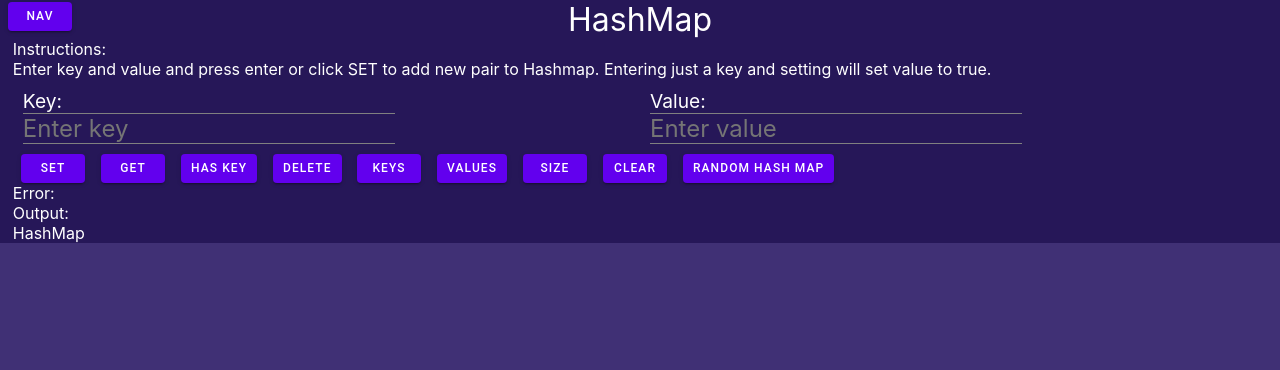
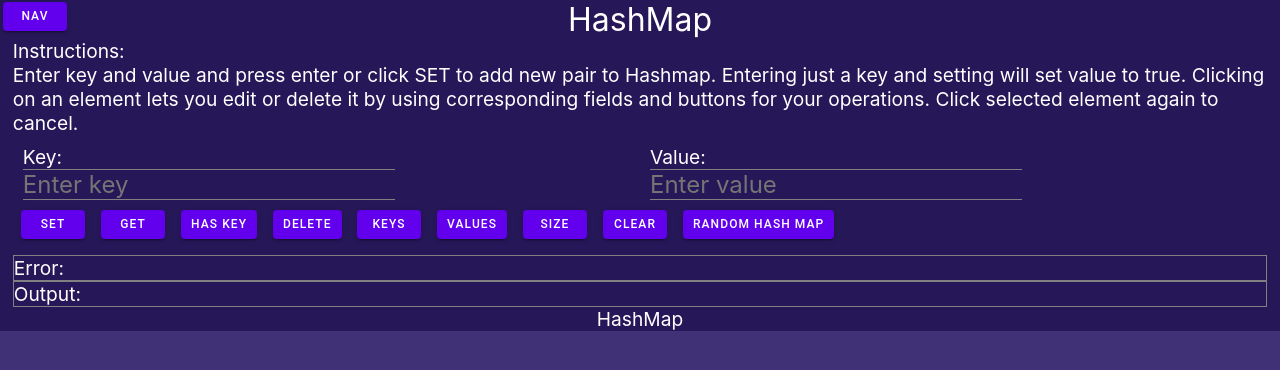
Before and after one commit to kjameer0/hashmap-visualizer, a React (Vite) app: page /hashmap in a window 1280 px wide. Shown: the top 370 px of the page. Built offline with nearby package versions, Linux system fonts and the light colour scheme.

Commit message:
finished hashmap visualizer

```diff
--- /dev/null
+++ b/src/components/BinaryTree.tsx
@@ -0,0 +1,3 @@
+export default function BinaryTree() {
+  return <></>;
+}
--- a/src/components/HashVis.tsx
+++ b/src/components/HashVis.tsx
@@ -2,15 +2,34 @@ import { useState } from 'react';
 export default function HashVis({
   hashmap,
   setHashmap,
+  selected,
+  setSelected,
+  setHashKey,
 }: {
   hashmap: Map<string, string>;
   setHashmap: (map: Map<string, string>) => void;
+  selected: string;
+  setSelected: (a: string) => void;
+  setHashKey: (key: string) => void;
 }) {
+  function handleSelect(e: React.MouseEvent<HTMLLIElement>, pair: string[]) {
+    if (selected === pair[0]) {
+      setSelected('');
+      setHashKey('');
+      return;
+    }
+    setSelected(pair[0]);
+    setHashKey(pair[0]);
+  }
   return (
     <ul>
       {Array.from(hashmap).map((pair, index) => {
         return (
-          <li key={index}>
+          <li
+            key={index}
+            onClick={(e) => handleSelect(e, pair)}
+            style={{ backgroundColor: selected === pair[0] ? 'white' : undefined }}
+          >
             <p>{pair[0]}</p>
             <p>{pair[1]}</p>
           </li>
--- a/src/components/NavBar.tsx
+++ b/src/components/NavBar.tsx
@@ -1,7 +1,6 @@
 import React, { useState } from 'react';
 import { NavLink } from 'react-router-dom';
 import CSS from 'csstype';
-//just make a cosmetic version
 const barStyle: CSS.Properties = {
   height: '100%',
   width: '0',
@@ -54,6 +53,11 @@ export default function NavBar({
             HashMap
           </NavLink>
         </li>
+        <li>
+          <NavLink className={'nh'} to="/binary-tree" onClick={() => setOpen(!open)}>
+            Binary Tree
+          </NavLink>
+        </li>
       </ul>
     </nav>
   );
--- a/src/components/visualizers/hashmap.tsx
+++ b/src/components/visualizers/hashmap.tsx
@@ -8,6 +8,7 @@ export default function HashMap() {
   const [hashVal, setHashVal] = useState('');
   const [errorText, setErrorText] = useState('');
   const [output, setOutPut] = useState('');
+  const [selected, setSelected] = useState('');
   //error text is cleared if hashmap or output is updated
   useEffect(() => {
     setErrorText('');
@@ -17,6 +18,11 @@ export default function HashMap() {
     setOutPut('');
   }, [hashmap]);
 
+  useEffect(() => {
+    if (selected.length > 0 && hashKey !== selected) {
+      setSelected('');
+    }
+  }, [hashKey]);
   function resetFields() {
     // reset text fields
     setHashKey('');
@@ -107,11 +113,13 @@ export default function HashMap() {
   return (
     <div className="container">
       <h1>HashMap</h1>
-      <div className="instructions">
-        <p>Instructions:</p>
+      <div className="hash-instructions">
+        <h2>Instructions:</h2>
         <p>
           Enter key and value and press enter or click SET to add new pair to Hashmap. Entering just
-          a key and setting will set value to true.
+          a key and setting will set value to true. Clicking on an element lets you edit or delete
+          it by using corresponding fields and buttons for your operations. Click selected element
+          again to cancel.
         </p>
       </div>
       <div className={'hash-form'}>
@@ -177,7 +185,13 @@ export default function HashMap() {
       </div>
       <div className="hash-visual">
         <h2>HashMap</h2>
-        <HashVis hashmap={hashmap} setHashmap={setHashmap} />
+        <HashVis
+          hashmap={hashmap}
+          setHashmap={setHashmap}
+          setHashKey={setHashKey}
+          selected={selected}
+          setSelected={setSelected}
+        />
       </div>
     </div>
   );
--- a/src/index.css
+++ b/src/index.css
@@ -1,9 +1,10 @@
 @import './styles/reset.css';
-//main styles line 5
-//array styles line 100
-/* @tailwind base;
-@tailwind components;
-@tailwind utilities; */
+//search the following strings to navigate
+//main styles
+//array styles
+//hashmap styles
+
+//main styles
 * {
   font-size: 20px;
   border: 10px solid blue;
@@ -34,7 +35,7 @@ nav > ul > li {
   color: white;
   position: absolute;
   top: 2px;
-  left: 0px;
+  left: -5px;
   padding: .5rem 1rem;
 }
 .App > .nav-button:hover {
@@ -92,8 +93,6 @@ nav > ul > li > a:hover::after {
   animation-name: nav-line;
   animation-duration: .5s;
 }
-
-
 
 li > button{
   display: flex;
@@ -231,7 +230,7 @@ input {
   border: 1px solid white;
 }
 
-/* hashmap */
+/* hashmap styles */
 
 .hash-input {
   border: 0px solid red;
@@ -259,3 +258,32 @@ input {
   border-bottom: 1px solid gray;
   color: white;
 }
+.hash-instructions {
+  font-size: 1.2rem;
+}
+
+.hash-buttons {
+  display: flex;
+  flex-wrap: wrap;
+
+}
+.hash-buttons > button {
+  margin-bottom: 1rem;
+}
+
+.hash-output > p {
+  font-size: 1.2rem;
+  border: 1px solid gray;
+}
+.hash-visual {
+  font-size: 1.2rem;
+}
+.hash-visual > ul > li {
+  font-size: 1.2rem;
+  border: 1px solid white;
+  cursor: pointer;
+}
+
+.hash-visual > h2 {
+  text-align: center;
+}
--- a/src/main.tsx
+++ b/src/main.tsx
@@ -6,6 +6,7 @@ import 'tailwindcss/tailwind.css';
 //components
 import Arr from 'components/visualizers/Array';
 import Hashmap from 'components/visualizers/Hashmap';
+import BinaryTree from 'components/BinaryTree';
 import { ErrorPage } from 'utils/error-handling';
 
 import App from './App';
@@ -26,6 +27,11 @@ const router = createBrowserRouter([
         element: <Hashmap />,
         errorElement: <ErrorPage />,
       },
+      {
+        path: 'binary-tree',
+        element: <BinaryTree />,
+        errorElement: <ErrorPage />,
+      },
     ],
   },
 ]);
```
